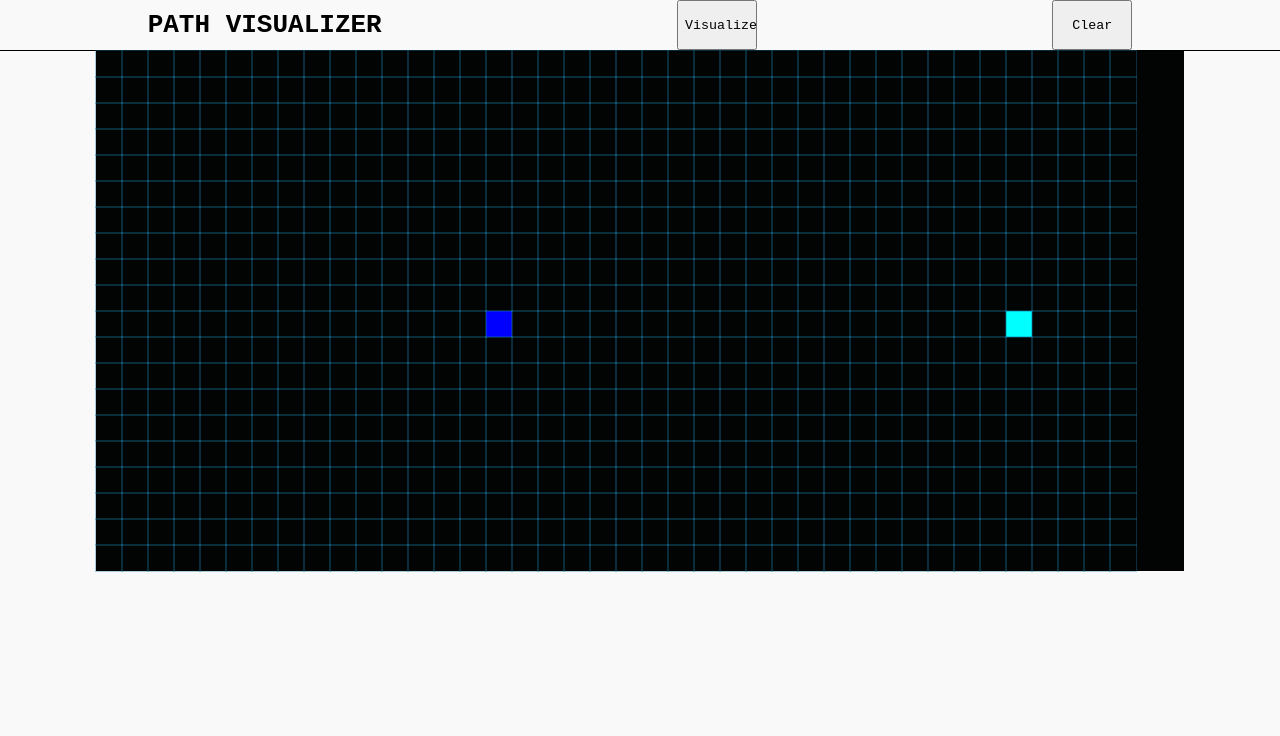
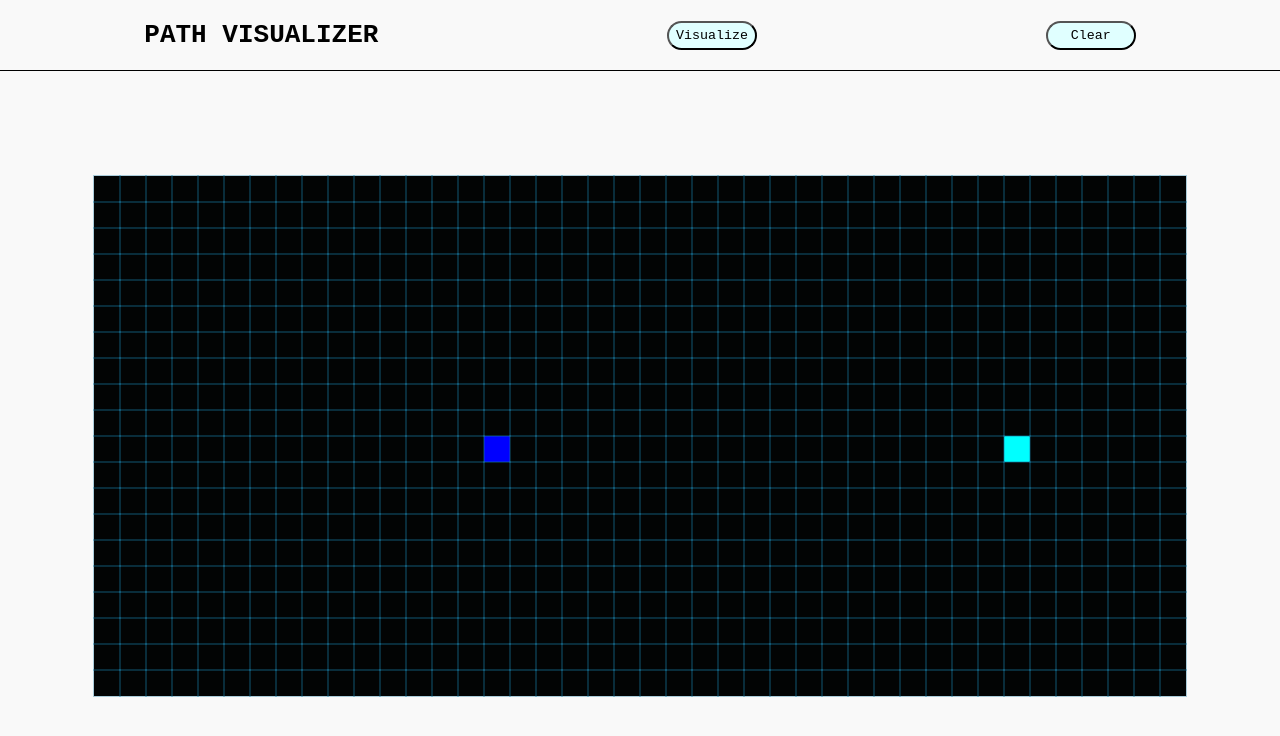
Before and after one commit to H-Tambourou/path-visualizer-app, a React (Create React App) app: page / in a window 1280 px wide. Shown: the top 736 px of the page. Built offline with nearby package versions, Linux system fonts and the light colour scheme.

Commit message:
Better handle mouse interaction and change style

```diff
--- a/src/App.css
+++ b/src/App.css
@@ -16,7 +16,7 @@
 
 .menu {
   width: 100%;
-  height: 50px;
+  height: 70px;
   border-bottom: 1px solid black;
   display: flex;
   align-items: center;
@@ -28,19 +28,25 @@
 }
 
 .menu button {
-  height: 100%;
-  color: black;
   font-family: monospace;
-  width: 80px;
+  width: 90px;
+  background-color: lightcyan;
+  border-radius: 25px;
+  padding: 5px;
 }
 
 .menu button:hover {
   background-color: aqua;
 }
 
+.graph {
+  display: flex;
+  align-items: center;
+  justify-content: center;
+  height:calc(100% - 70px);
+}
+
 .grid {
-  margin: auto;
-  width: 85%;
   background-color: #020404;
 }
 
@@ -79,17 +85,17 @@
 @keyframes visitedAnimation {
   0% {
     transform: scale(0.3);
-    background-color: rgba(0, 0, 66, 0.75);
+    background-color:  purple;
     border-radius: 100%;
   }
 
   50% {
-    background-color: rgba(195, 78, 206, 0.75);
+    background-color: cyan;
   }
 
   75% {
     transform: scale(1.2);
-    background-color: rgba(0, 217, 159, 0.75);
+    background-color: lightcyan;
   }
 
   100% {
--- a/src/Main.tsx
+++ b/src/Main.tsx
@@ -14,7 +14,7 @@ const getInitialGrid = () => {
   const grid = [];
   for(let row = 0; row < 20; row++){
     const currentRow = [];
-    for(let col = 0; col < 40; col++) {
+    for(let col = 0; col < 42; col++) {
       currentRow.push(createNode(col, row));
     }
     grid.push(currentRow);
@@ -49,11 +49,12 @@ const createNode = (col : number, row : number) => {
 const Main = () => {
   const [grid, setGrid] = useState<any>(getInitialGrid());
   const [mouseIsPressed, setMouseIsPressed] = useState<boolean>(false);
+  const time = Date.now(); //without adding this to row id, react doesnt recreate the the elements
 
   const handleMouseDown = (row : number, col : number) => {
     const newGrid = getNewGridWithWallToggled(grid, row, col);
     setGrid(newGrid);
-    setMouseIsPressed(true);
+    setMouseIsPressed(!mouseIsPressed);
   };
 
   const handleMouseEnter = (row : number, col : number) => {
@@ -63,7 +64,7 @@ const Main = () => {
   };
 
   const handleMouseUp = () => {
-    setMouseIsPressed(false);
+    setMouseIsPressed(!mouseIsPressed);
   };
 
   const animateDijkstra = (visitedNodesInOrder : any, nodesInShortestPathOrder : NodeProps[]) => {
@@ -101,8 +102,7 @@ const Main = () => {
   };
 
   const clearPath = () => {
-    const newGrid = getInitialGrid();
-    setGrid(newGrid);
+    setGrid(getInitialGrid());
   };
 
   return(
@@ -111,10 +111,11 @@ const Main = () => {
           Visualize={visualizeDijkstra}
           Clear={clearPath}
         />
+        <div className='graph'>
         <div className='grid'>
           {grid.map((row : NodeProps[], rowId : number) => {
             return (
-              <div key={rowId}>
+              <div key={rowId + time}>
                 {row.map((node : NodeProps, nodeId : number) => {
                   const { col, row, isEnd, isBegining, isWall } = node;
                   return (
@@ -136,6 +137,7 @@ const Main = () => {
             )
           })}
         </div>
+        </div>
     </div>
   )
 };
```
